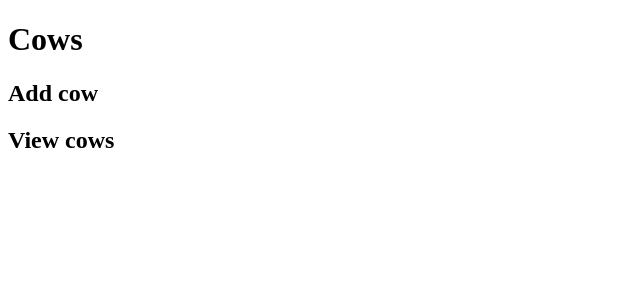
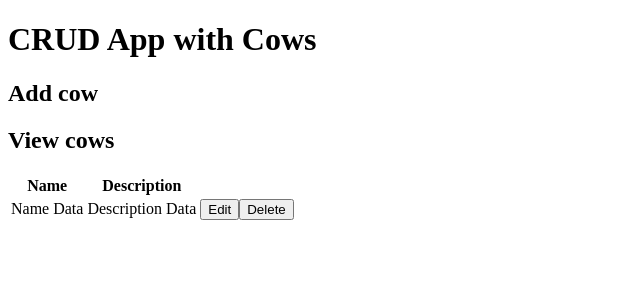
Before and after one commit to underthecode/cows, a React app: page / in a window 1280 px wide. Shown: the top 300 px of the page, without its empty margins (0-640 px from the left). Built offline with nearby package versions, Linux system fonts and the light colour scheme; the HTML template or start-up script is replaced by a standard one.

Commit message:
added CowsTable component

```diff
--- a/client/src/components/Cows.jsx
+++ b/client/src/components/Cows.jsx
@@ -1,28 +1,23 @@
 import React from 'react';
 import axios from 'axios';
 
-class Cows extends React.Component {
-  constructor(props) {
-    super(props);
+import CowsTable from './CowsTable.jsx';
 
-    this.state = {};
-  }
-
-  render() {
+const Cows = () => {
   return (
     <div>
-        <h1>Cows</h1>
+      <h1>CRUD App with Cows</h1>
       <div className='flex-row'>
         <div className='flex-large'>
           <h2>Add cow</h2>
         </div>
         <div className='flex-large'>
           <h2>View cows</h2>
+          <CowsTable />
         </div>
       </div>
     </div>
   );
-  }
-}
+};
 
 export default Cows;
--- /dev/null
+++ b/client/src/components/CowsTable.jsx
@@ -0,0 +1,24 @@
+import React from 'react';
+
+const CowsTable = () => (
+  <table>
+    <thead>
+      <tr>
+        <th>Name</th>
+        <th>Description</th>
+      </tr>
+    </thead>
+    <tbody>
+      <tr>
+        <td>Name Data</td>
+        <td>Description Data</td>
+        <td>
+          <button className='button muted-button'>Edit</button>
+          <button className='button muted-button'>Delete</button>
+        </td>
+      </tr>
+    </tbody>
+  </table>
+);
+
+export default CowsTable;
```
Lines whose indentation alone changed are shown as unchanged.
